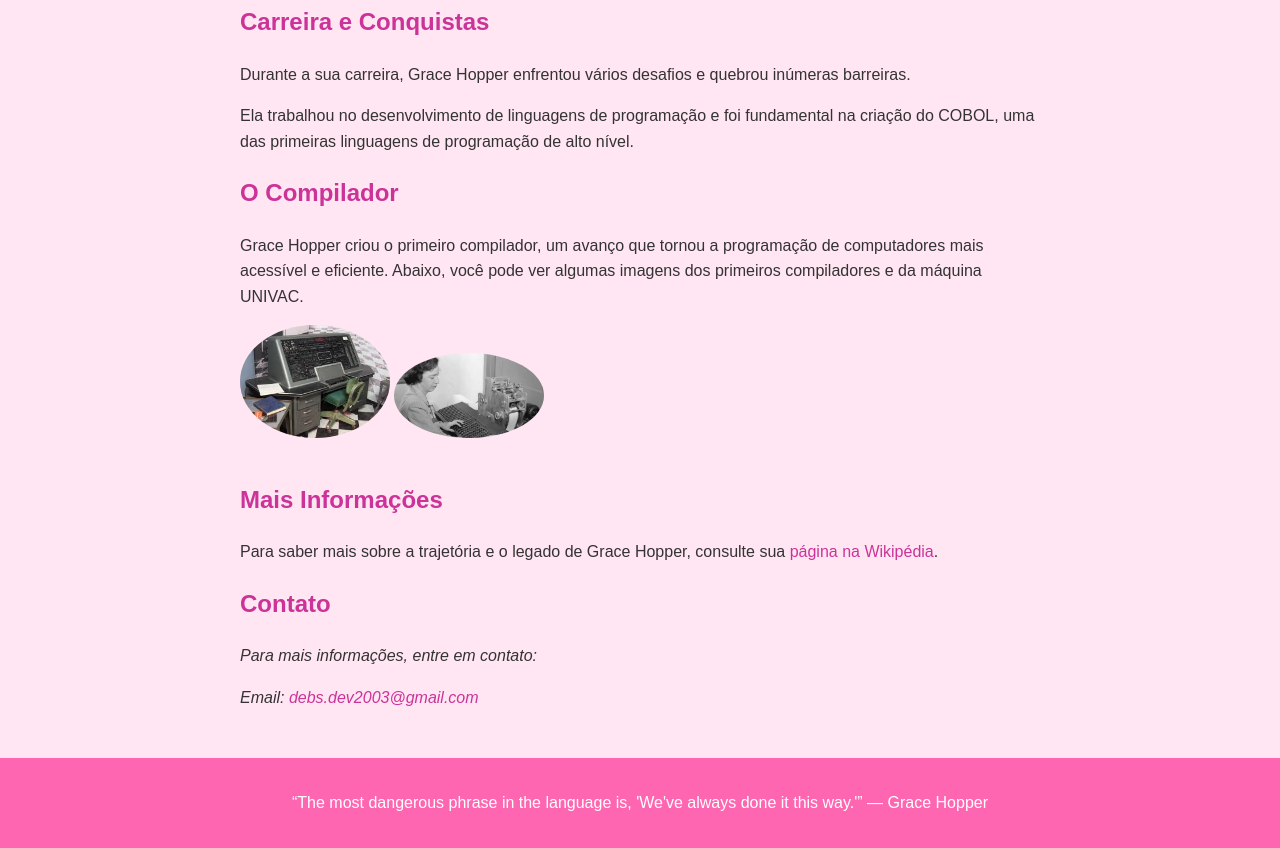
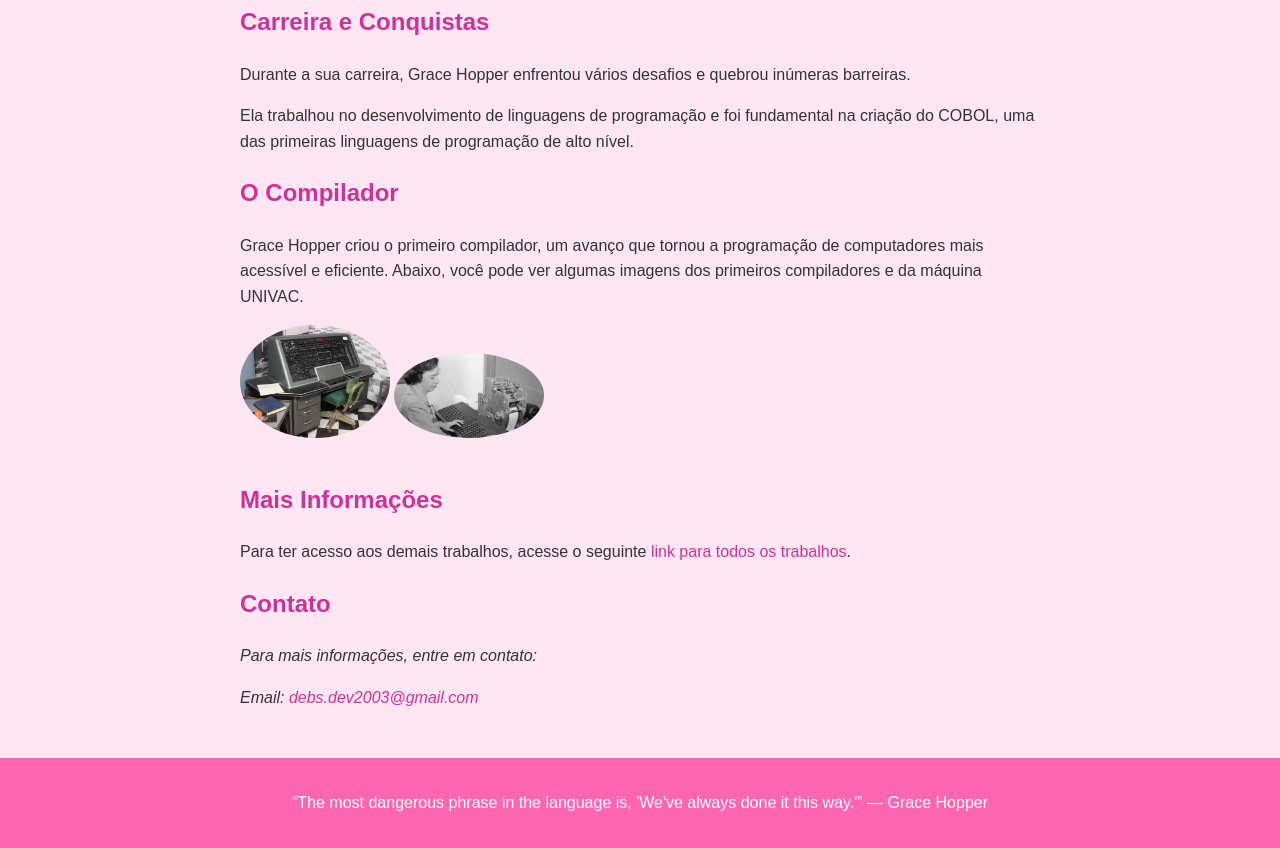
Before and after one commit to Deborahrs/pagina-pessoal, a plain HTML site: page index.html in a window 1280 px wide. Shown: the part 549-1397 px from the top of the page. Drawn offline with Linux system fonts and the light colour scheme.

Commit message:
Add files via upload

```diff
--- a/index.html
+++ b/index.html
@@ -76,7 +76,7 @@
 
         <section id="mais-info">
             <h2>Mais Informações</h2>
-            <p>Para saber mais sobre a trajetória e o legado de Grace Hopper, consulte sua <a href="https://pt.wikipedia.org/wiki/Grace_Hopper" target="_blank">página na Wikipédia</a>.</p>
+            <p>Para ter acesso aos demais trabalhos, acesse o seguinte <link rel="stylesheet" href=""> <a href="https://docs.google.com/document/d/1hTeCia9xjZ43xDUDW7VKb5REqdo0rWhLRw1gjl8KcGo/edit?usp=sharing" target="_blank">link para todos os trabalhos</a>.</p>
         </section>
 
         <section id="contato">
```
